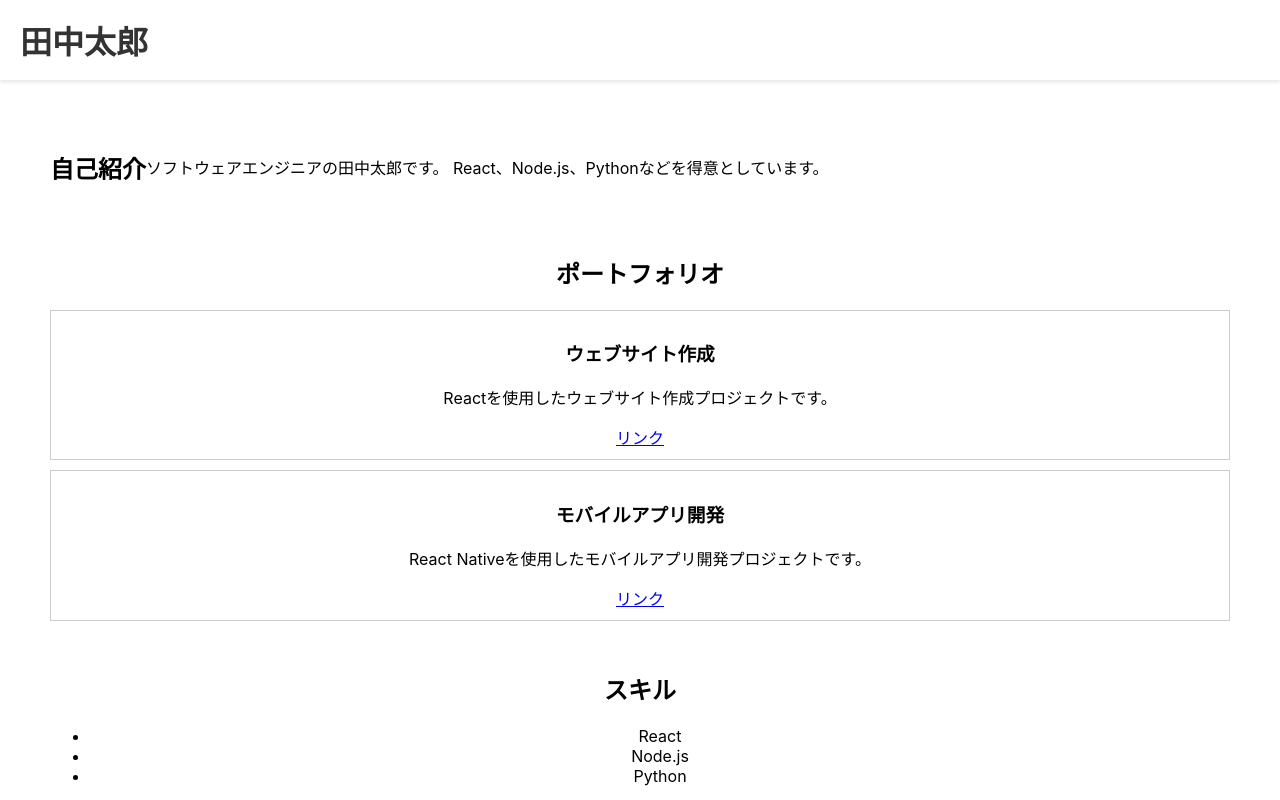
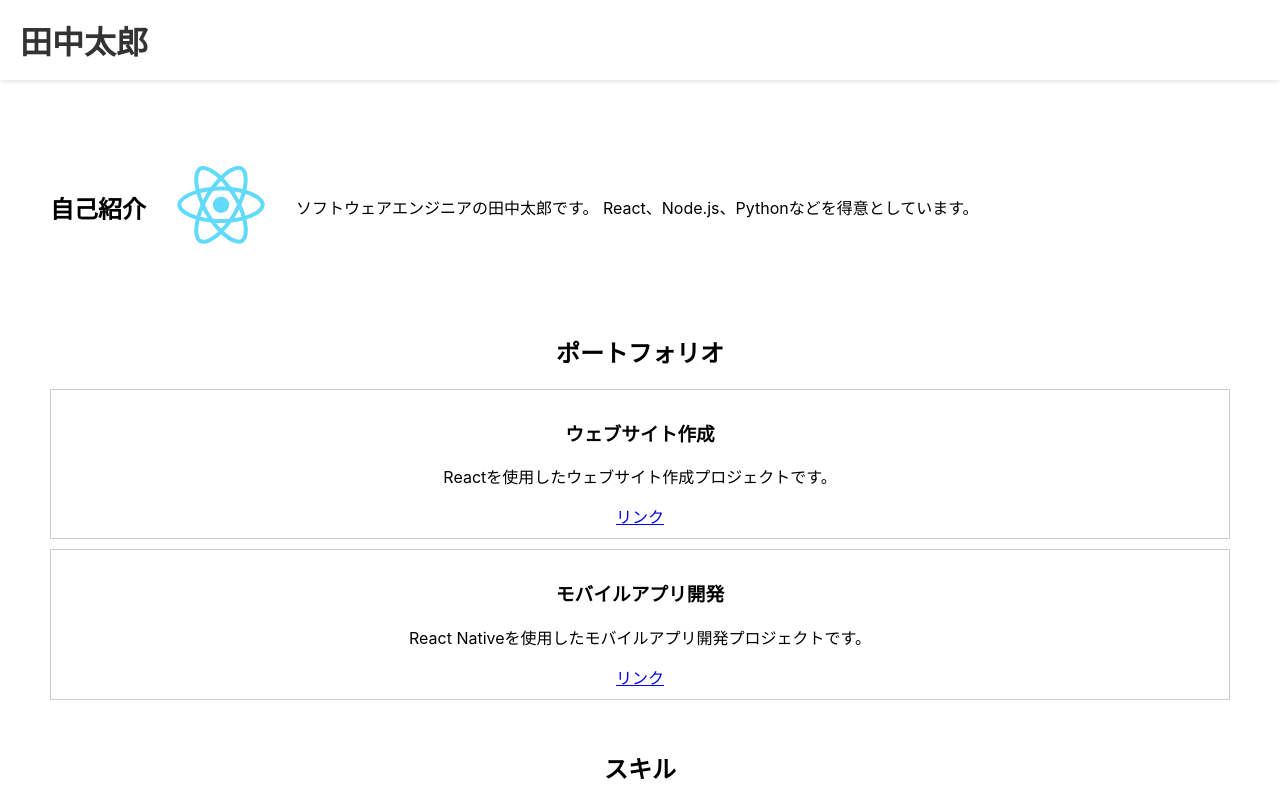
Before and after one commit to takochi1014/portfolio, a React (Create React App) app: page / in a window 1280 px wide. Shown: the top 800 px of the page. Built offline with nearby package versions, Linux system fonts and the light colour scheme.

Commit message:
update layout

```diff
--- a/src/App.css
+++ b/src/App.css
@@ -42,6 +42,11 @@ section {
   align-items: center;
 }
 
+.logo {
+  width: 150px;
+  height: 150px;
+}
+
 #about img {
   width: 150px;
   height: 150px;
--- a/src/App.js
+++ b/src/App.js
@@ -18,7 +18,7 @@ function App() {
         <section id="about">
           <h2>自己紹介</h2>
           <div>
-            <Logo />
+            <Logo className="logo" />
           </div>
           <p>
             ソフトウェアエンジニアの田中太郎です。
```
